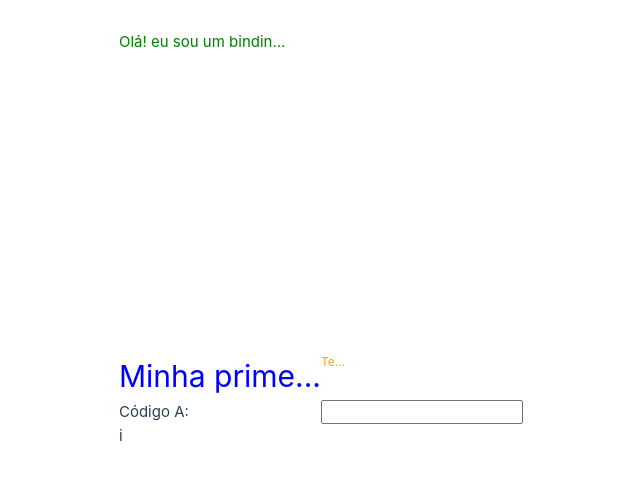
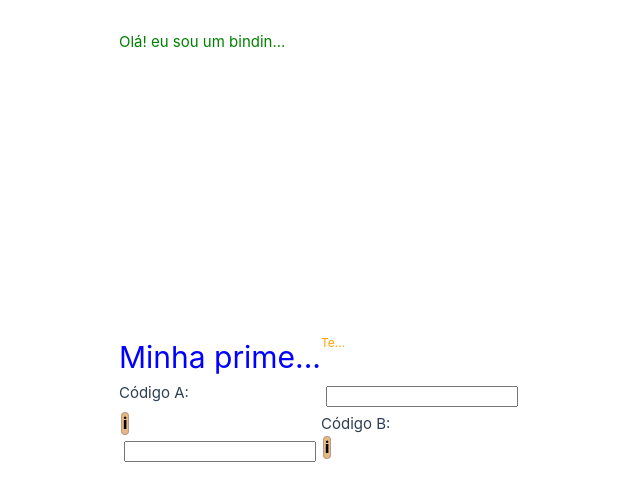
Before and after one commit to isabellacpmelo/VueJs-courses, a Vue app in the folder Desenvolvimento Web Avançado com Vue e Vuex/07 - Diretivas customizadas/diretivas/vue-project/: page / in a window 1280 px wide. Shown: the top 498 px of the page, without its empty margins (319-959 px from the left). Built offline with nearby package versions, Linux system fonts and the light colour scheme.

Commit message:
feat: Section 10 - Binding directive modifiers part 2

```diff
--- a/Desenvolvimento Web Avançado com Vue e Vuex/07 - Diretivas customizadas/diretivas/vue-project/src/App.vue
+++ b/Desenvolvimento Web Avançado com Vue e Vuex/07 - Diretivas customizadas/diretivas/vue-project/src/App.vue
@@ -28,5 +28,36 @@
 
   <span>Código A:</span>
   <input type="text">
-  <span v-informacao:simples.umClickMouse="'Você encontrará o código na parte frontal do equipamento'">i</span>
+  <span
+    v-informacao:simples.umClickMouse="'Você encontrará o código A na parte frontal do equipamento'"
+  >
+   <strong class="info">i</strong>
+  </span>
+
+  <span>Código B:</span>
+  <input type="text">
+  <span
+    v-informacao:simples.doisClicksMouse="'Você encontrará o código B na parte frontal do equipamento'"
+  >
+   <strong class="info">i</strong>
+  </span>
 </template>
+
+<style>
+input {
+  margin: 5px;
+}
+
+.info {
+  background-color: rgb(230, 185, 126);
+  color: black;
+  font-weight: 800;
+  padding: 1px;
+  width: 10px;
+  height: 30px;
+  border: 1px solid #b99797;
+  border-radius: 999px;
+  cursor: pointer;
+  margin: 2px;
+}
+</style>
--- a/Desenvolvimento Web Avançado com Vue e Vuex/07 - Diretivas customizadas/diretivas/vue-project/src/main.js
+++ b/Desenvolvimento Web Avançado com Vue e Vuex/07 - Diretivas customizadas/diretivas/vue-project/src/main.js
@@ -44,6 +44,31 @@ vue.directive('informacao', {
     created(el, binding) {
         console.log('el:', el)
         console.log('binding:', binding)
+
+        let funcao = function() {
+            let informacaoSpan = document.createElement('spam')
+            informacaoSpan.style.position = 'absolute'
+            informacaoSpan.style.padding = '2px'
+            informacaoSpan.style.background = '#ddd'
+            informacaoSpan.style.fontSize = '8px'
+            informacaoSpan.style.color = '#000'
+            informacaoSpan.innerText = binding.value
+
+            el.appendChild(informacaoSpan)
+
+            informacaoSpan.addEventListener('click', (event) => {
+                event.stopPropagation()
+                informacaoSpan.remove()
+            })
+        }
+
+        if (binding.modifiers['umClickMouse']) {
+            el.addEventListener('click', funcao)
+        }
+
+        if (binding.modifiers['doisClicksMouse']) {
+            el.addEventListener('dblclick', funcao)
+        }
     }
 })
 
```
